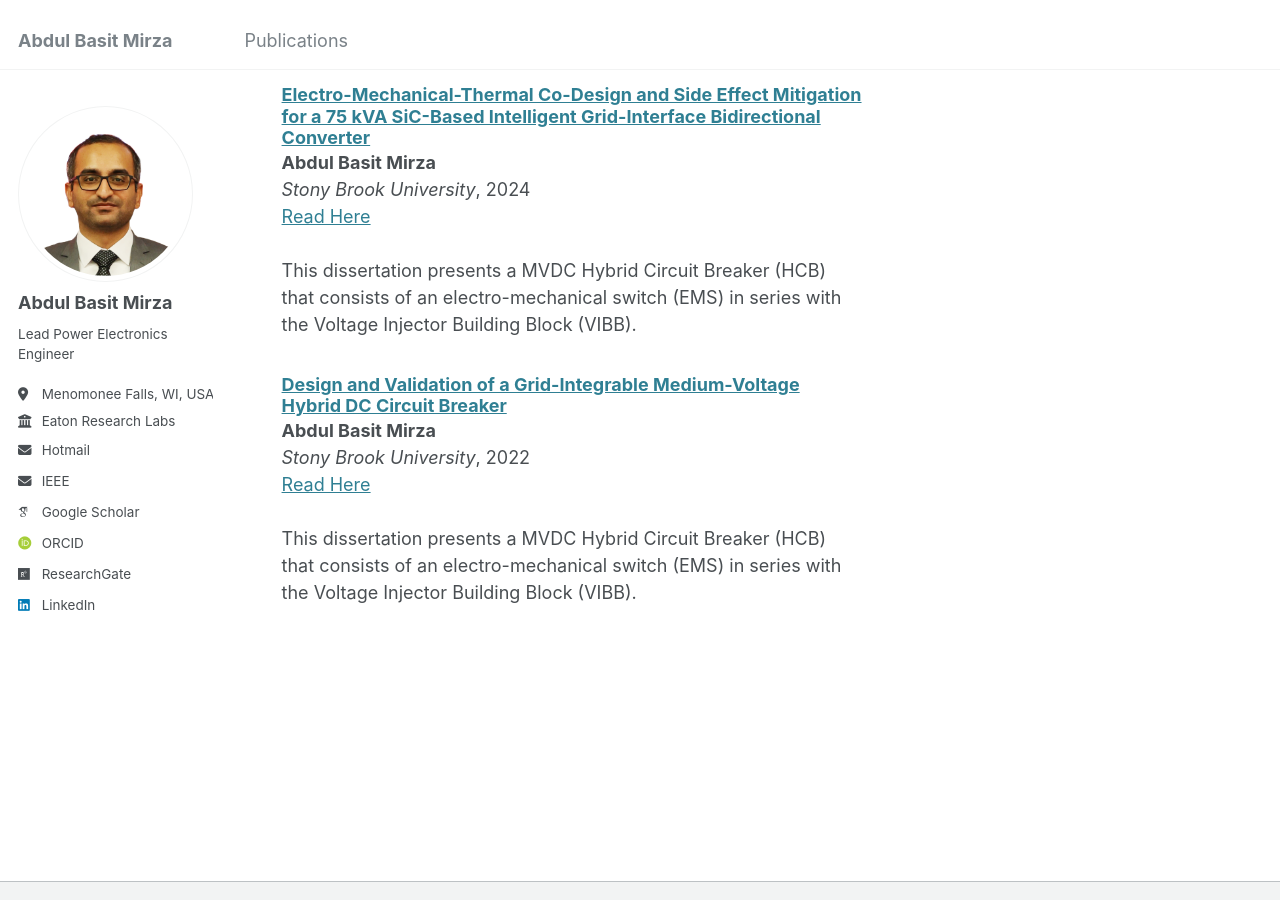
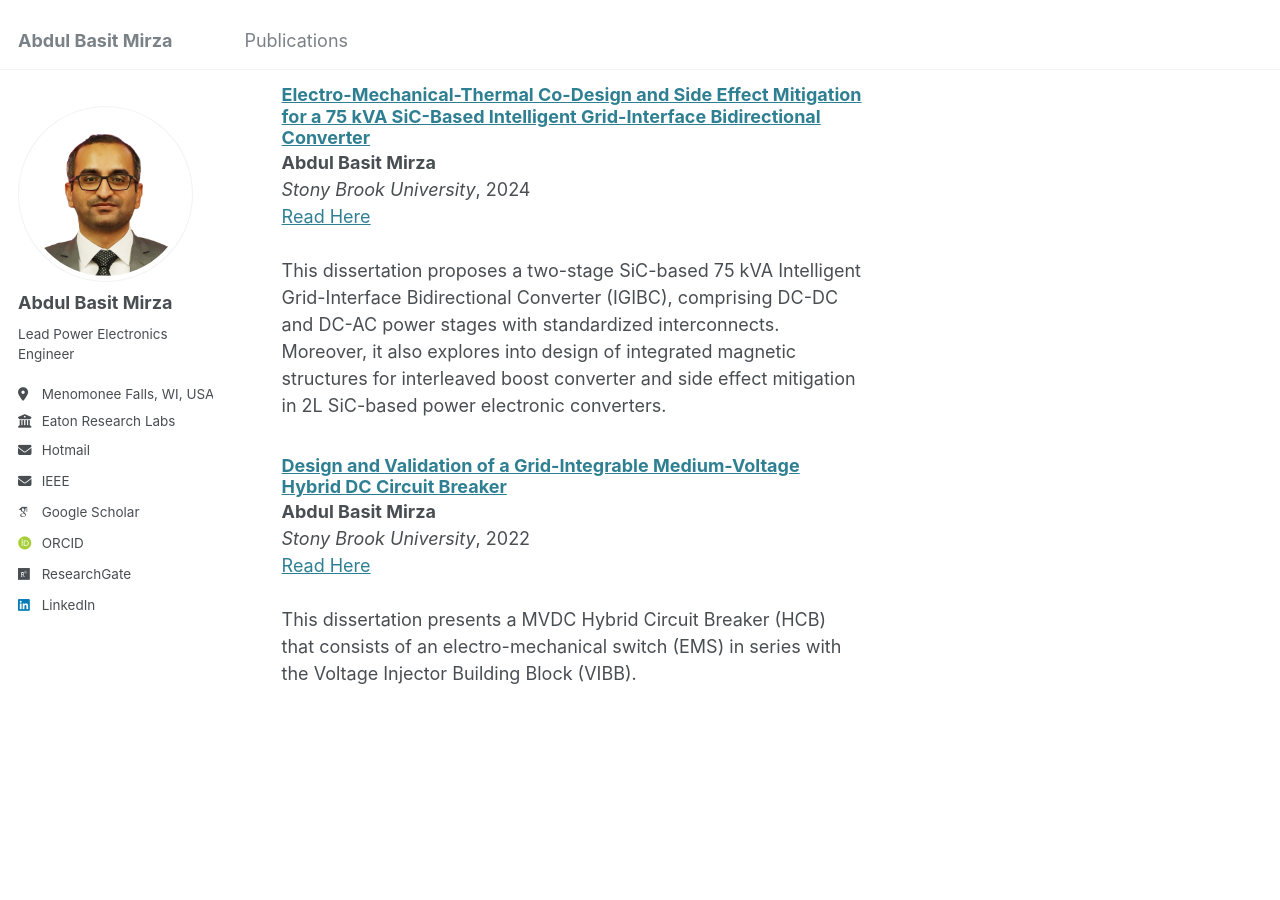
Before and after one commit to AbdulBasitMirza/abdulbasitmirza.github.io, a Jekyll site: the page built from _pages/publications.md, in a window 1280 px wide and 900 px high, scrolled down 4910 px. Built offline with Jekyll 4.4.1, drawn with Linux system fonts in a browser that asks for light colours; some web fonts are replaced.

Commit message:
Update PhD_thesis.md

```diff
--- a/_publications/PhD_thesis.md
+++ b/_publications/PhD_thesis.md
@@ -4,7 +4,7 @@ title: "Electro-Mechanical-Thermal Co-Design and Side Effect Mitigation for a 75
 collection: publications
 type: 'thesis'
 permalink: /publication/PhD_thesis
-excerpt: 'This dissertation presents a MVDC Hybrid Circuit Breaker (HCB) that consists of an electro-mechanical switch (EMS) in series with the Voltage Injector Building Block (VIBB).'
+excerpt: 'This dissertation proposes a two-stage SiC-based 75 kVA Intelligent Grid-Interface Bidirectional Converter (IGIBC), comprising DC-DC and DC-AC power stages with standardized interconnects. Moreover, it also explores into design of integrated magnetic structures for interleaved boost converter and side effect mitigation in 2L SiC-based power electronic converters.'
 date: 2024-08-18
 venue: 'Stony Brook University'
 paperurl: 'https://www.proquest.com/docview/3119372755'
```
